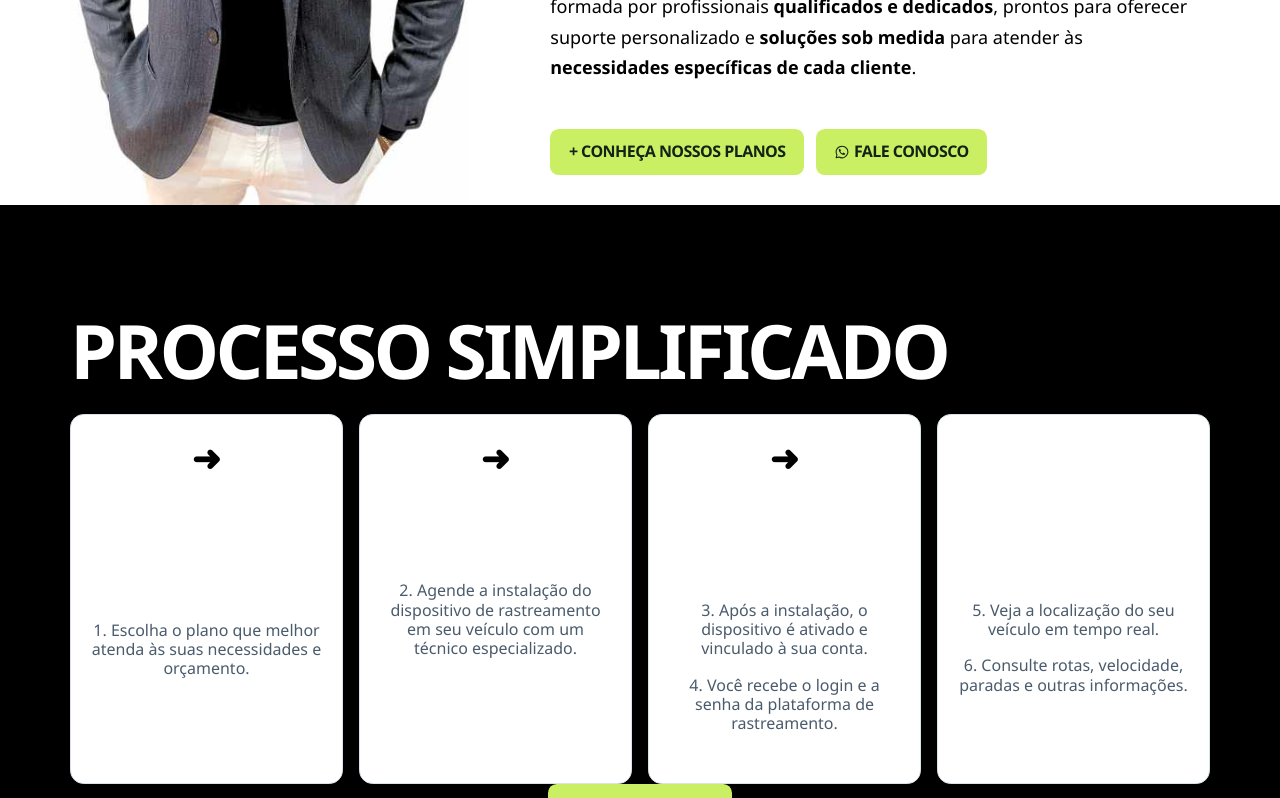
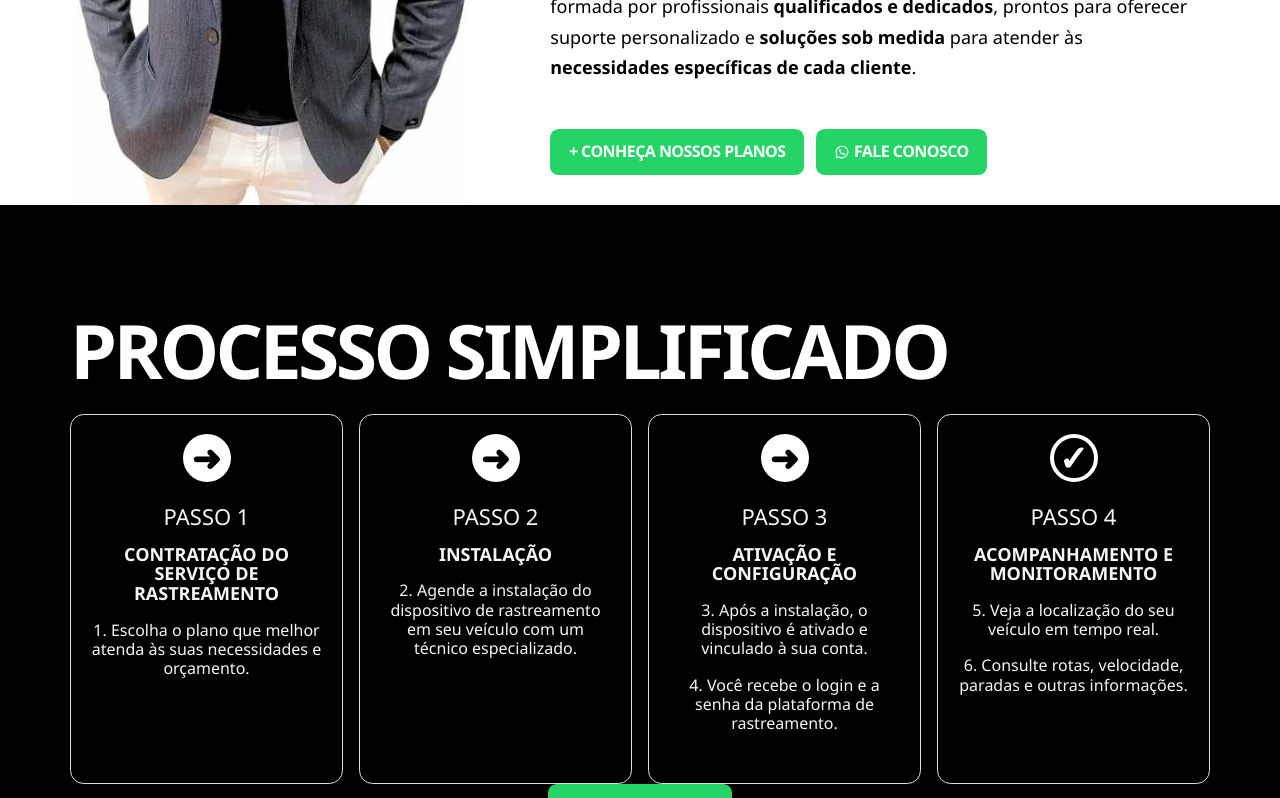
Before and after one commit to franceliopro/vexorasuite, a Next.js app in the folder sites/rastreabem/: page / in a window 1280 px wide. Shown: the part 1420-2218 px from the top of the page. Built offline with nearby package versions, Linux system fonts and the light colour scheme.

Commit message:
Rastreabem: aplica paleta escura do preview local

```diff
--- a/sites/rastreabem/app/globals.css
+++ b/sites/rastreabem/app/globals.css
@@ -77,12 +77,12 @@ button { font: inherit; cursor: pointer; }
 .process .section-title { text-align: left; }
 .process .wrap { --content: 1140px; }
 .steps { display: grid; grid-template-columns: repeat(4, minmax(0, 1fr)); gap: 30px; margin: 90px 0 40px; padding: 0; list-style: none; }
-.steps li { padding: 12px 10px; border: 2px solid #363636; border-radius: 20px; min-height: 370px; line-height: 1.2; }
+.steps li { padding: 12px 10px; border: 2px solid #f5f5f5; border-radius: 20px; min-height: 370px; line-height: 1.2; background-color: #000!important;color:#f5f5f5; }
 .step-icon { display: grid; place-items: center; margin: 0 auto 22px; width: 48px; height: 48px; border-radius: 50%; background: #fff; color: #000; font-size: 35px; font-weight: 700; line-height: 1; }
-.steps li:last-child .step-icon { border: 4px solid #fff; background: transparent; color: #fff; }
+.steps li:last-child .step-icon { border: 4px solid #fff; background: #000; color: #fff; }
 .steps h3 { font-weight: 500; font-size: 22px; margin-bottom: 16px; }
 .steps strong { display: block; font-size: 18px; line-height: 1.1; }
-.steps p { margin-top: 17px; }
+.steps p { margin-top: 17px; color: #f5f5f5!important;}
 .club { grid-template-columns: .95fr 1fr; padding-block: 70px 88px; }
 .club .club-subtitle { margin: 35px 0 65px; font-size: 21px; line-height: 1; }
 .club h3 { font-size: 32px; margin: 15px 0 12px; line-height: 1.2; }
@@ -154,7 +154,7 @@ button { font: inherit; cursor: pointer; }
 @media (min-width: 768px) {
   .phone { width: 207px; padding-inline: 0; text-align: center; font-size: 19px; }
   .about img { width: min(399px, 100%); align-self: start; margin: -20px 0 0 -10px; }
-  .process { padding-top: 108px; }
+  .process { padding: 108px 0; }
   .club { grid-template-columns: .9fr 1fr; min-height: 889px; }
   .club img { width: min(513px, 100%); margin: -20px 0 0 -10px; }
   .club > div > :not(.section-title):not(.actions) { margin-left: 35px; }
@@ -180,7 +180,7 @@ button { font: inherit; cursor: pointer; }
   background: #fff;
   --navy: #102b42;
   --dark: #092035;
-  --green: #cbef63;
+  --green: #25D366;
   --muted: #4a5b6c;
   --soft: #f1f5f8;
   --border: #d9e2e9;
@@ -212,8 +212,8 @@ p { margin-top: .85rem; }
 .eyebrow { margin: 0 0 .8rem; color: var(--green); font-weight: 750; }
 .lead { color: #deebf4; max-width: 44ch; font-size: clamp(1rem, 2vw, 1.2rem); }
 .actions { display: flex; flex-wrap: wrap; margin-top: 1.6rem; gap: .75rem; }
-.button { display: inline-flex; align-items: center; justify-content: center; min-height: 2.85rem; padding: .55rem 1.1rem; border: 1px solid transparent; border-radius: .55rem; background: var(--green); color: #142317; font-weight: 750; text-decoration: none; }
-.button:hover { background: #b6de46; }
+.button { display: inline-flex; align-items: center; justify-content: center; min-height: 2.85rem; padding: .55rem 1.1rem; border: 1px solid transparent; border-radius: .55rem; background: var(--green); color: #FFF; font-weight: 750; text-decoration: none; }
+.button:hover { background: #128C7E; }
 .button.outline { border-color: #92a7b7; background: transparent; color: #fff; }
 .button.outline:hover { background: var(--navy); }
 .button.secondary { background: var(--navy); color: #fff; }
@@ -248,7 +248,6 @@ p { margin-top: .85rem; }
 .prose { max-width: 72ch; }
 .prose h1 { font-size: clamp(2rem, 5vw, 3.5rem); max-width: none; }
 .prose h2 { font-size: 1.5rem; margin-top: 1.8rem; }
-.footer { background: var(--dark); color: #deebf4; padding-block: 2.4rem; }
 .footer-grid { display: grid; grid-template-columns: repeat(3, 1fr); gap: 1.5rem; }
 .footer h2 { color: #fff; font-size: 1.1rem; margin-bottom: .6rem; }
 .footer p { margin: 0; }
```
